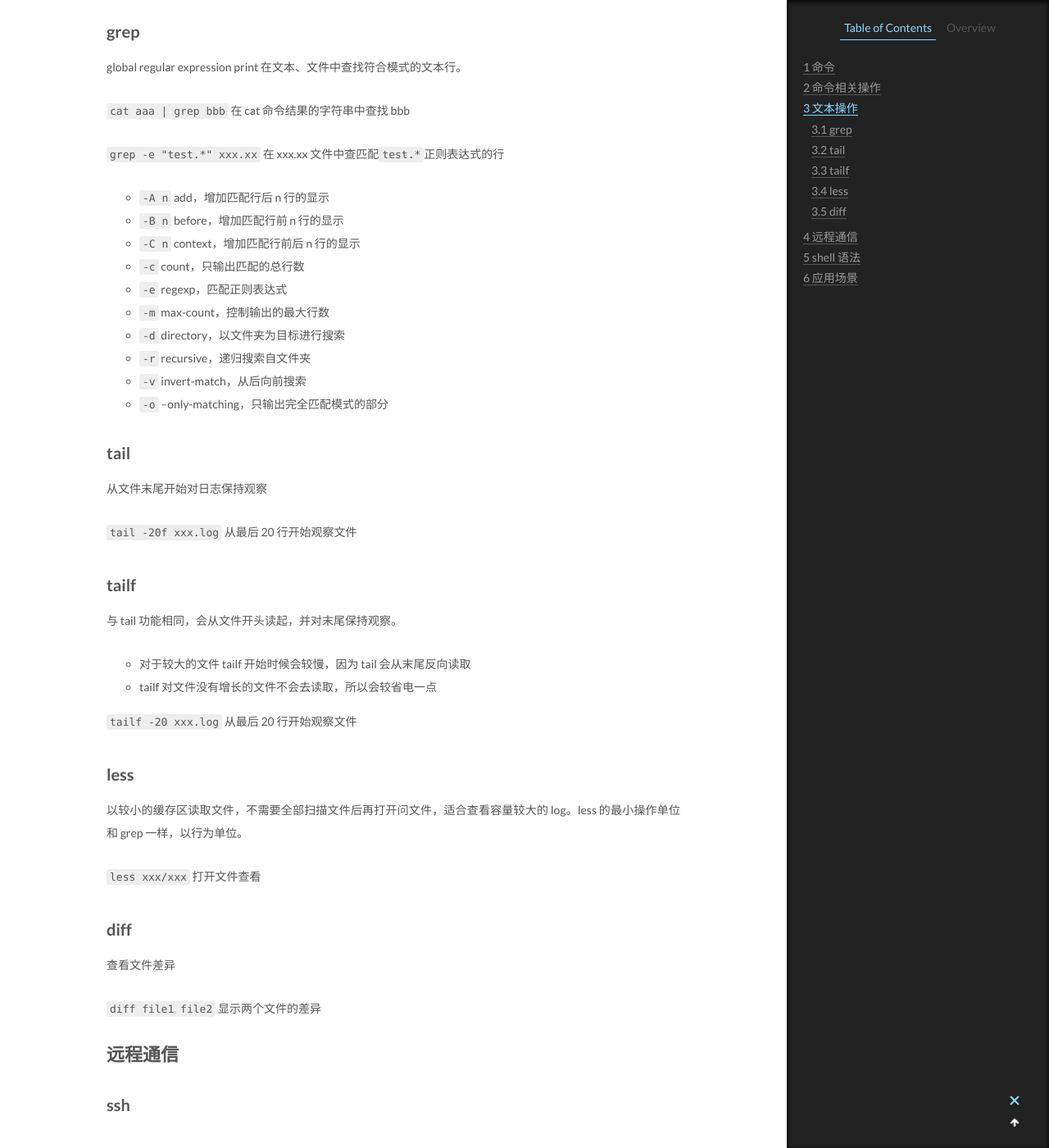
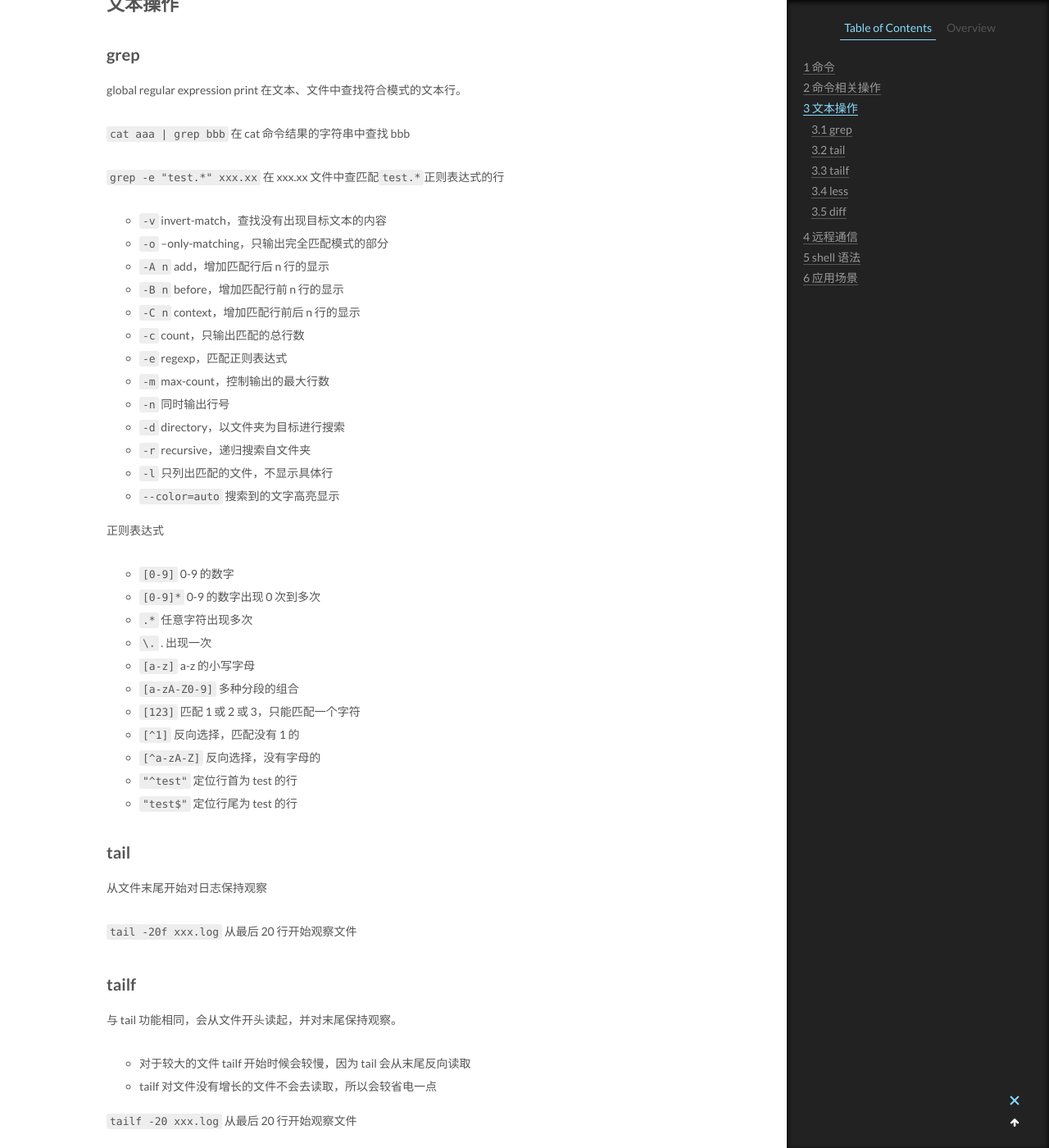
Before and after one commit to CodeHunter2006/CodeHunter2006.github.io, a Jekyll site: the page built from _posts/2018-09-02-Linux_Shell_Command.md, in a window 1280 px wide and 1400 px high, scrolled down 6189 px. Shown: the whole window at 82% size. Built offline with Jekyll 4.4.1, drawn with Linux system fonts in a browser that asks for light colours; some of the changed text lies outside the part shown.

Commit message:
[chore]: add contents.

````diff
--- a/_posts/2018-09-02-Linux_Shell_Command.md
+++ b/_posts/2018-09-02-Linux_Shell_Command.md
@@ -55,6 +55,7 @@ tags: Linux
 - `-w` write，将当前历史命令缓冲区写入文件。如果当前命令缓冲区为空则删除文件中所有历史命令
 - `-r` read，将文件中历史命令读入当前历史命令缓冲区
 - `-a` append，将当前历史命令缓冲区续写入文件
+- `CTRL+R` 进入搜索模式，输入部分命令可以在历史中搜索
 
 ```bash
 export HISTSIZE=1000         # 设置内存中的history命令的个数
@@ -319,16 +320,33 @@ global regular expression print
 `grep -e "test.*" xxx.xx`
 在 xxx.xx 文件中查匹配`test.*`正则表达式的行
 
+- `-v` invert-match，查找没有出现目标文本的内容
+- `-o` --only-matching，只输出完全匹配模式的部分
 - `-A n` add，增加匹配行后 n 行的显示
 - `-B n` before，增加匹配行前 n 行的显示
 - `-C n` context，增加匹配行前后 n 行的显示
 - `-c` count，只输出匹配的总行数
 - `-e` regexp，匹配正则表达式
 - `-m` max-count，控制输出的最大行数
+- `-n` 同时输出行号
 - `-d` directory，以文件夹为目标进行搜索
 - `-r` recursive，递归搜索自文件夹
-- `-v` invert-match，从后向前搜索
-- `-o` --only-matching，只输出完全匹配模式的部分
+- `-l` 只列出匹配的文件，不显示具体行
+- `--color=auto` 搜索到的文字高亮显示
+
+正则表达式
+
+- `[0-9]` 0-9 的数字
+- `[0-9]*` 0-9 的数字出现 0 次到多次
+- `.*` 任意字符出现多次
+- `\.` . 出现一次
+- `[a-z]` a-z 的小写字母
+- `[a-zA-Z0-9]` 多种分段的组合
+- `[123]` 匹配 1 或 2 或 3，只能匹配一个字符
+- `[^1]` 反向选择，匹配没有 1 的
+- `[^a-zA-Z]` 反向选择，没有字母的
+- `"^test"` 定位行首为 test 的行
+- `"test$"` 定位行尾为 test 的行
 
 ## tail
 
````
Also changed, not shown: _posts/2019-11-16-Linux_basic.md (+18 -0 lines).
